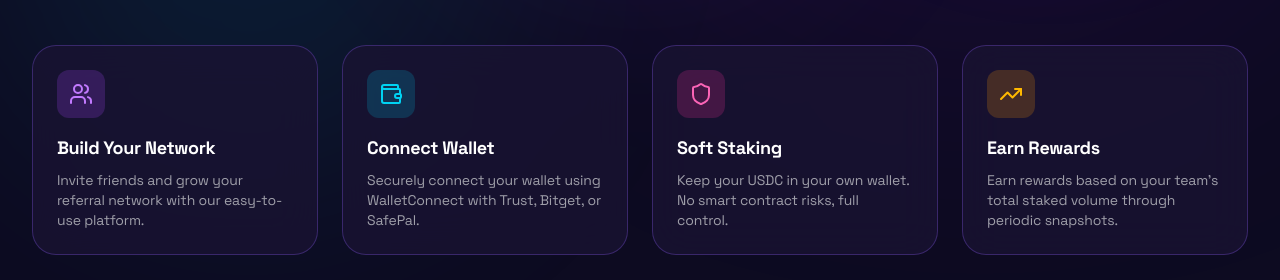
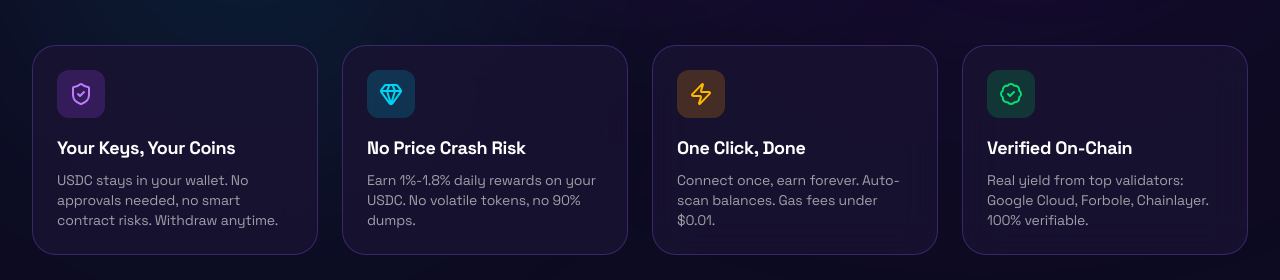
Before and after one commit to reshlola3-ai/polnation-web, a Next.js app: page / in a window 1280 px wide. Shown: the part 628-908 px from the top of the page. Built offline with nearby package versions, Linux system fonts and the light colour scheme; no server answers.

Commit message:
feat: update landing page features with new selling points

```diff
--- a/app/page.tsx
+++ b/app/page.tsx
@@ -3,7 +3,7 @@ import Image from 'next/image'
 import { cookies } from 'next/headers'
 import { createServerClient } from '@/lib/supabase-server'
 import { Navbar } from '@/components/layout/Navbar'
-import { ArrowRight, Users, Wallet, Shield, TrendingUp, Sparkles } from 'lucide-react'
+import { ArrowRight, ShieldCheck, Gem, Zap, BadgeCheck, Sparkles } from 'lucide-react'
 import { getTranslations } from 'next-intl/server'
 import { defaultLocale, locales, type Locale } from '@/i18n/config'
 
@@ -162,43 +162,51 @@ export default async function HomePage() {
       {/* Features Section */}
       <section className="relative z-10 max-w-7xl mx-auto px-4 sm:px-6 lg:px-8 pb-32">
         <div className="grid grid-cols-1 md:grid-cols-2 lg:grid-cols-4 gap-6">
+          {/* Feature 1: Assets Stay Safe */}
           <div className="glass-card-solid p-6 hover:border-purple-500/40 transition-all duration-300 group">
             <div className="w-12 h-12 bg-purple-500/20 rounded-xl flex items-center justify-center mb-4 group-hover:bg-purple-500/30 transition-colors">
-              <Users className="w-6 h-6 text-purple-400" />
+              {/* Replace with: <Image src="/icons/shield.png" alt="" width={28} height={28} /> */}
+              <ShieldCheck className="w-6 h-6 text-purple-400" />
             </div>
-            <h3 className="text-lg font-semibold text-white mb-2">{t('features.network.title')}</h3>
+            <h3 className="text-lg font-semibold text-white mb-2">{t('features.safe.title')}</h3>
             <p className="text-zinc-400 text-sm">
-              {t('features.network.description')}
+              {t('features.safe.description')}
             </p>
           </div>
 
+          {/* Feature 2: Stablecoin Rewards */}
           <div className="glass-card-solid p-6 hover:border-purple-500/40 transition-all duration-300 group">
             <div className="w-12 h-12 bg-cyan-500/20 rounded-xl flex items-center justify-center mb-4 group-hover:bg-cyan-500/30 transition-colors">
-              <Wallet className="w-6 h-6 text-cyan-400" />
+              {/* Replace with: <Image src="/icons/gem.png" alt="" width={28} height={28} /> */}
+              <Gem className="w-6 h-6 text-cyan-400" />
             </div>
-            <h3 className="text-lg font-semibold text-white mb-2">{t('features.wallet.title')}</h3>
+            <h3 className="text-lg font-semibold text-white mb-2">{t('features.stable.title')}</h3>
             <p className="text-zinc-400 text-sm">
-              {t('features.wallet.description')}
+              {t('features.stable.description')}
             </p>
           </div>
 
+          {/* Feature 3: Set & Forget */}
           <div className="glass-card-solid p-6 hover:border-purple-500/40 transition-all duration-300 group">
-            <div className="w-12 h-12 bg-pink-500/20 rounded-xl flex items-center justify-center mb-4 group-hover:bg-pink-500/30 transition-colors">
-              <Shield className="w-6 h-6 text-pink-400" />
+            <div className="w-12 h-12 bg-amber-500/20 rounded-xl flex items-center justify-center mb-4 group-hover:bg-amber-500/30 transition-colors">
+              {/* Replace with: <Image src="/icons/zap.png" alt="" width={28} height={28} /> */}
+              <Zap className="w-6 h-6 text-amber-400" />
             </div>
-            <h3 className="text-lg font-semibold text-white mb-2">{t('features.staking.title')}</h3>
+            <h3 className="text-lg font-semibold text-white mb-2">{t('features.easy.title')}</h3>
             <p className="text-zinc-400 text-sm">
-              {t('features.staking.description')}
+              {t('features.easy.description')}
             </p>
           </div>
 
+          {/* Feature 4: Real Yield */}
           <div className="glass-card-solid p-6 hover:border-purple-500/40 transition-all duration-300 group">
-            <div className="w-12 h-12 bg-amber-500/20 rounded-xl flex items-center justify-center mb-4 group-hover:bg-amber-500/30 transition-colors">
-              <TrendingUp className="w-6 h-6 text-amber-400" />
+            <div className="w-12 h-12 bg-green-500/20 rounded-xl flex items-center justify-center mb-4 group-hover:bg-green-500/30 transition-colors">
+              {/* Replace with: <Image src="/icons/badge.png" alt="" width={28} height={28} /> */}
+              <BadgeCheck className="w-6 h-6 text-green-400" />
             </div>
-            <h3 className="text-lg font-semibold text-white mb-2">{t('features.rewards.title')}</h3>
+            <h3 className="text-lg font-semibold text-white mb-2">{t('features.verified.title')}</h3>
             <p className="text-zinc-400 text-sm">
-              {t('features.rewards.description')}
+              {t('features.verified.description')}
             </p>
           </div>
         </div>
--- a/messages/en.json
+++ b/messages/en.json
@@ -46,21 +46,21 @@
     "subtitle": "The premier soft staking platform. Build your network, grow your team, and earn rewards together.",
     "goToDashboard": "Go to Dashboard",
     "features": {
-      "network": {
-        "title": "Build Your Network",
-        "description": "Invite friends and grow your referral network with our easy-to-use platform."
+      "safe": {
+        "title": "Your Keys, Your Coins",
+        "description": "USDC stays in your wallet. No approvals needed, no smart contract risks. Withdraw anytime."
       },
-      "wallet": {
-        "title": "Connect Wallet",
-        "description": "Securely connect your wallet using WalletConnect with Trust, Bitget, or SafePal."
+      "stable": {
+        "title": "No Price Crash Risk",
+        "description": "Earn 1%-1.8% daily rewards on your USDC. No volatile tokens, no 90% dumps."
       },
-      "staking": {
-        "title": "Soft Staking",
-        "description": "Keep your USDC in your own wallet. No smart contract risks, full control."
+      "easy": {
+        "title": "One Click, Done",
+        "description": "Connect once, earn forever. Auto-scan balances. Gas fees under $0.01."
       },
-      "rewards": {
-        "title": "Earn Rewards",
-        "description": "Earn rewards based on your team's total staked volume through periodic snapshots."
+      "verified": {
+        "title": "Verified On-Chain",
+        "description": "Real yield from top validators: Google Cloud, Forbole, Chainlayer. 100% verifiable."
       }
     },
     "stats": {
--- a/messages/fr.json
+++ b/messages/fr.json
@@ -46,21 +46,21 @@
     "subtitle": "La première plateforme de soft staking. Construisez votre réseau, développez votre équipe et gagnez des récompenses ensemble.",
     "goToDashboard": "Aller au tableau de bord",
     "features": {
-      "network": {
-        "title": "Construisez votre réseau",
-        "description": "Invitez des amis et développez votre réseau de parrainage avec notre plateforme facile à utiliser."
+      "safe": {
+        "title": "Vos Clés, Vos Cryptos",
+        "description": "L'USDC reste dans votre portefeuille. Pas d'approbation, pas de risque smart contract. Retirez à tout moment."
       },
-      "wallet": {
-        "title": "Connecter le portefeuille",
-        "description": "Connectez votre portefeuille en toute sécurité avec WalletConnect via Trust, Bitget ou SafePal."
+      "stable": {
+        "title": "Pas de Risque de Chute",
+        "description": "Gagnez 1%-1.8% de récompenses quotidiennes sur votre USDC. Pas de tokens volatils, pas de -90%."
       },
-      "staking": {
-        "title": "Soft Staking",
-        "description": "Gardez vos USDC dans votre propre portefeuille. Aucun risque de contrat intelligent, contrôle total."
+      "easy": {
+        "title": "Un Clic, C'est Fait",
+        "description": "Connectez une fois, gagnez pour toujours. Scan automatique. Frais de gas sous $0.01."
       },
-      "rewards": {
-        "title": "Gagnez des récompenses",
-        "description": "Gagnez des récompenses basées sur le volume total de staking de votre équipe via des instantanés périodiques."
+      "verified": {
+        "title": "Vérifié On-Chain",
+        "description": "Rendement réel des top validateurs: Google Cloud, Forbole, Chainlayer. 100% vérifiable."
       }
     },
     "stats": {
--- a/messages/id.json
+++ b/messages/id.json
@@ -46,21 +46,21 @@
     "subtitle": "Platform soft staking terbaik. Bangun jaringan Anda, kembangkan tim, dan dapatkan hadiah bersama.",
     "goToDashboard": "Ke Dashboard",
     "features": {
-      "network": {
-        "title": "Bangun Jaringan Anda",
-        "description": "Undang teman dan kembangkan jaringan referral Anda dengan platform kami yang mudah digunakan."
+      "safe": {
+        "title": "Kunci Anda, Koin Anda",
+        "description": "USDC tetap di wallet Anda. Tanpa approval, tanpa risiko smart contract. Tarik kapan saja."
       },
-      "wallet": {
-        "title": "Hubungkan Wallet",
-        "description": "Hubungkan wallet Anda dengan aman menggunakan WalletConnect dengan Trust, Bitget, atau SafePal."
+      "stable": {
+        "title": "Tanpa Risiko Harga Jatuh",
+        "description": "Dapatkan 1%-1.8% reward harian dari USDC Anda. Tanpa token volatile, tanpa turun 90%."
       },
-      "staking": {
-        "title": "Soft Staking",
-        "description": "Simpan USDC Anda di wallet sendiri. Tanpa risiko smart contract, kontrol penuh."
+      "easy": {
+        "title": "Satu Klik, Selesai",
+        "description": "Hubungkan sekali, dapatkan selamanya. Scan otomatis. Biaya gas di bawah $0.01."
       },
-      "rewards": {
-        "title": "Dapatkan Hadiah",
-        "description": "Dapatkan hadiah berdasarkan total volume staking tim Anda melalui snapshot berkala."
+      "verified": {
+        "title": "Terverifikasi On-Chain",
+        "description": "Yield nyata dari validator top: Google Cloud, Forbole, Chainlayer. 100% dapat diverifikasi."
       }
     },
     "stats": {
--- a/messages/vi.json
+++ b/messages/vi.json
@@ -46,21 +46,21 @@
     "subtitle": "Nền tảng soft staking hàng đầu. Xây dựng mạng lưới, phát triển đội ngũ và cùng nhận thưởng.",
     "goToDashboard": "Đến Bảng điều khiển",
     "features": {
-      "network": {
-        "title": "Xây dựng Mạng lưới",
-        "description": "Mời bạn bè và phát triển mạng lưới giới thiệu với nền tảng dễ sử dụng của chúng tôi."
+      "safe": {
+        "title": "Chìa khóa của Bạn, Tiền của Bạn",
+        "description": "USDC luôn trong ví của bạn. Không cần phê duyệt, không rủi ro smart contract. Rút bất cứ lúc nào."
       },
-      "wallet": {
-        "title": "Kết nối Ví",
-        "description": "Kết nối ví an toàn với WalletConnect qua Trust, Bitget hoặc SafePal."
+      "stable": {
+        "title": "Không Rủi ro Giá",
+        "description": "Kiếm 1%-1.8% phần thưởng hàng ngày từ USDC. Không token biến động, không mất 90%."
       },
-      "staking": {
-        "title": "Soft Staking",
-        "description": "Giữ USDC trong ví của bạn. Không rủi ro smart contract, kiểm soát hoàn toàn."
+      "easy": {
+        "title": "Một Click, Xong",
+        "description": "Kết nối một lần, kiếm mãi mãi. Tự động quét số dư. Phí gas dưới $0.01."
       },
-      "rewards": {
-        "title": "Nhận Phần thưởng",
-        "description": "Nhận thưởng dựa trên tổng khối lượng staking của đội qua các snapshot định kỳ."
+      "verified": {
+        "title": "Xác minh On-Chain",
+        "description": "Lợi nhuận thực từ validator hàng đầu: Google Cloud, Forbole, Chainlayer. 100% có thể xác minh."
       }
     },
     "stats": {
```
